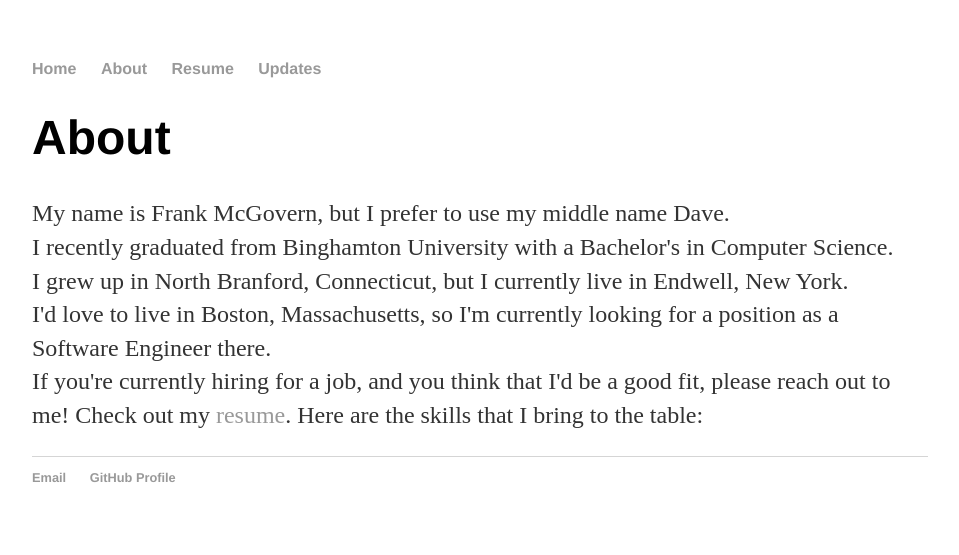
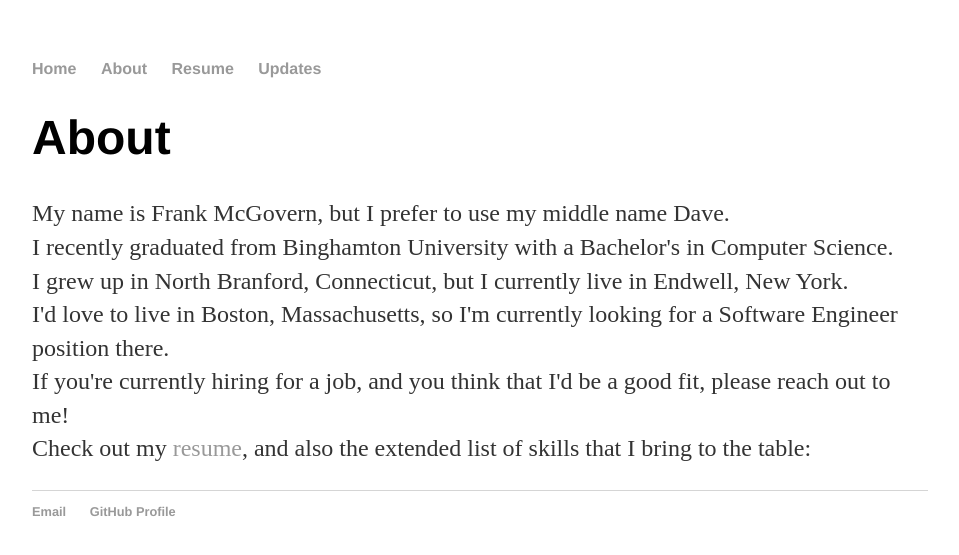
Before and after one commit to FDM320/FDM320.github.io, a Jekyll site: the page built from about/index.html, in a window 1280 px wide. Shown: the top 555 px of the page, without its empty margins (160-1119 px from the left). Built offline with Jekyll 4.4.1, drawn with Linux system fonts in a browser that asks for light colours.

Commit message:
Update index.html

```diff
--- a/about/index.html
+++ b/about/index.html
@@ -9,9 +9,9 @@ title: About Frank "Dave" McGovern
 				My name is Frank McGovern, but I prefer to use my middle name Dave. <br>
 				I recently graduated from Binghamton University with a Bachelor's in Computer Science. <br>
 				I grew up in North Branford, Connecticut, but I currently live in Endwell, New York. <br>
-				I'd love to live in Boston, Massachusetts, so I'm currently looking for a position as a Software Engineer there. <br>
-				If you're currently hiring for a job, and you think that I'd be a good fit, please reach out to me!
-				Check out my <a href="FDM320.github.io/resume">resume</a>. Here are the skills that I bring to the table:
+				I'd love to live in Boston, Massachusetts, so I'm currently looking for a Software Engineer position there. <br>
+				If you're currently hiring for a job, and you think that I'd be a good fit, please reach out to me! <br>
+				Check out my <a href="/resume">resume</a>, and also the extended list of skills that I bring to the table:
 				</p>
     		</div><!-- /.blurb -->
 		</div><!-- /.container -->
```
